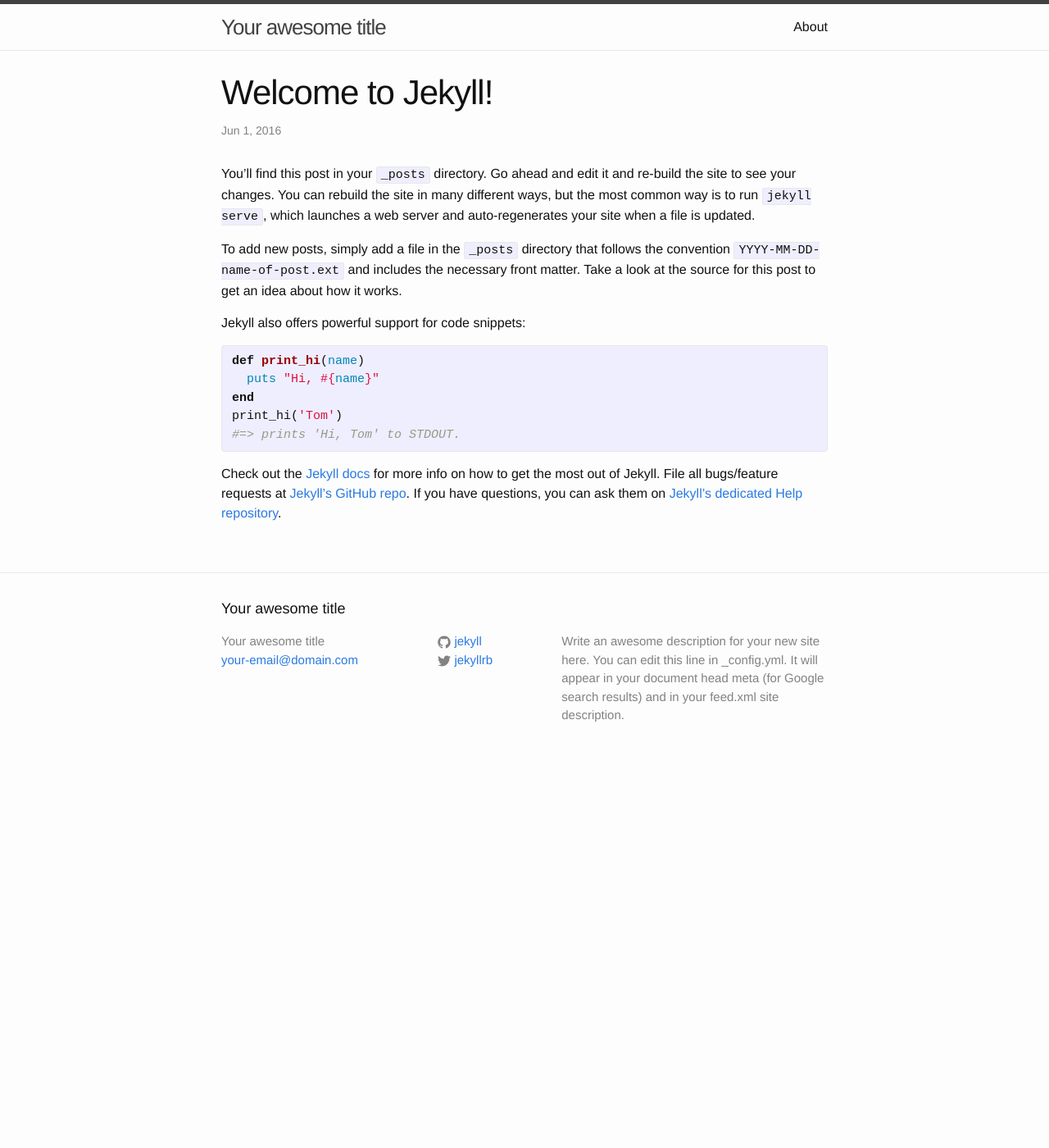
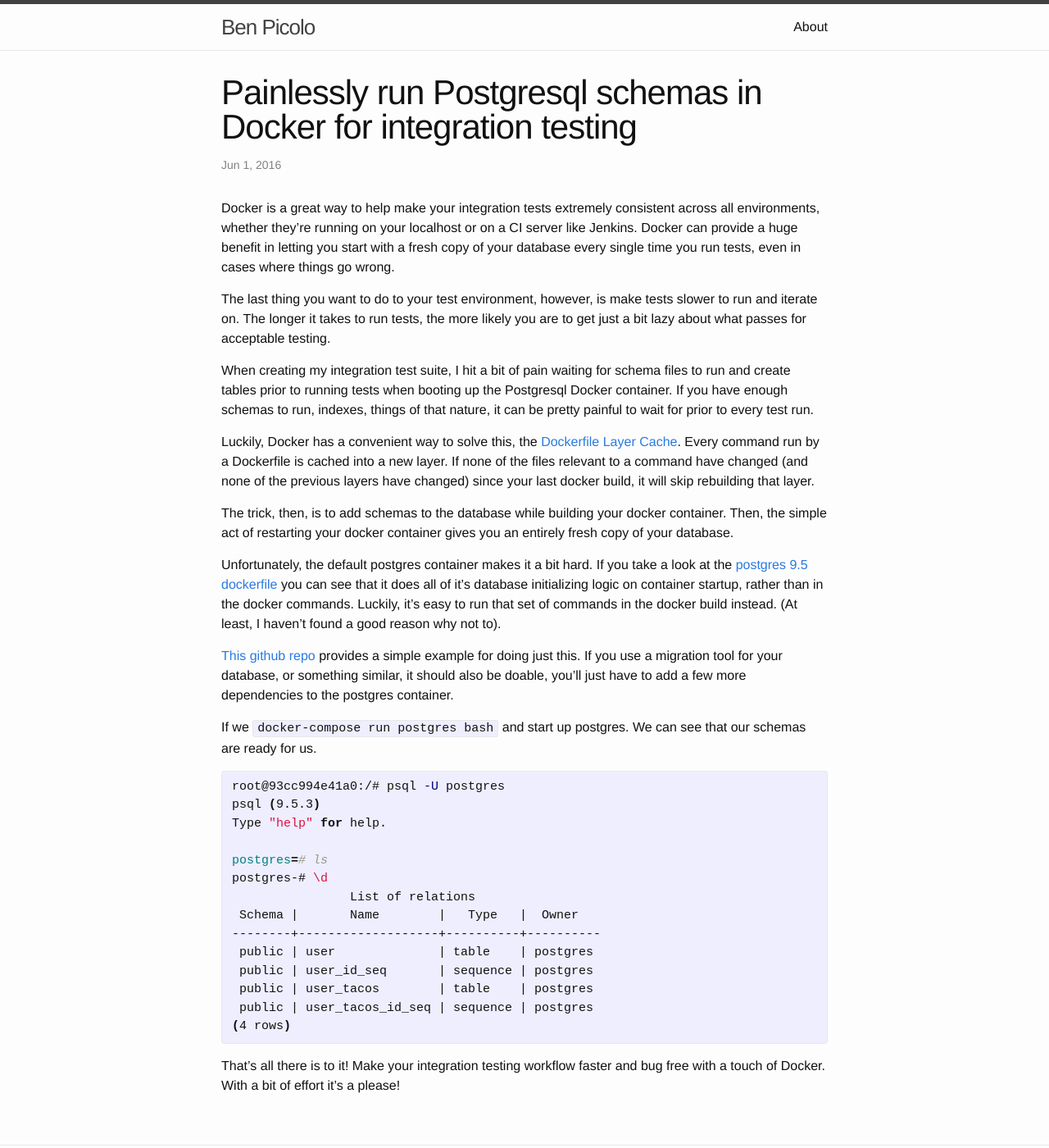
Before and after one commit to bpicolo/bpicolo.github.io, a Jekyll site: the page built from _posts/2016-06-01-welcome-to-jekyll.markdown, in a window 1280 px wide and 1400 px high. Shown: the whole window at 82% size. Built offline with Jekyll 4.4.1, drawn with Linux system fonts in a browser that asks for light colours; some of the changed text lies outside the part shown.

Commit message:
A realish first blog post

```diff
--- a/_config.yml
+++ b/_config.yml
@@ -1,14 +1,12 @@
 # Site settings
-title: Your awesome title
-email: your-email@domain.com
+title: Ben Picolo
+email: be.picolo@gmail.com
 description: > # this means to ignore newlines until "baseurl:"
-  Write an awesome description for your new site here. You can edit this
-  line in _config.yml. It will appear in your document head meta (for
-  Google search results) and in your feed.xml site description.
+  Programming best practices as best as I know how.
 baseurl: "" # the subpath of your site, e.g. /blog/
-url: "http://yourdomain.com" # the base hostname & protocol for your site
-twitter_username: jekyllrb
-github_username:  jekyll
+url: "http://bpicolo.github.io" # the base hostname & protocol for your site
+twitter_username: benpicolo
+github_username:  bpicolo
 
 # Build settings
 markdown: kramdown
--- a/_posts/2016-06-01-welcome-to-jekyll.markdown
+++ b/_posts/2016-06-01-welcome-to-jekyll.markdown
@@ -1,25 +1,66 @@
 ---
 layout: post
-title:  "Welcome to Jekyll!"
+title:  "Painlessly run Postgresql schemas in Docker for integration testing"
 date:   2016-06-01 14:52:52
-categories: jekyll update
+categories: docker testing
 ---
-You’ll find this post in your `_posts` directory. Go ahead and edit it and re-build the site to see your changes. You can rebuild the site in many different ways, but the most common way is to run `jekyll serve`, which launches a web server and auto-regenerates your site when a file is updated.
+Docker is a great way to help make your integration tests extremely consistent
+across all environments, whether they're running on your localhost or on a CI
+server like Jenkins. Docker can provide a huge benefit in letting you start
+with a fresh copy of your database every single time you run tests, even in
+cases where things go wrong.
 
-To add new posts, simply add a file in the `_posts` directory that follows the convention `YYYY-MM-DD-name-of-post.ext` and includes the necessary front matter. Take a look at the source for this post to get an idea about how it works.
+The last thing you want to do to your test environment, however, is make tests slower to run and iterate
+on. The longer it takes to run tests, the more likely you are to get just a bit
+lazy about what passes for acceptable testing.
 
-Jekyll also offers powerful support for code snippets:
+When creating my integration test suite, I hit a bit of pain waiting for schema
+files to run and create tables prior to running tests when booting up
+the Postgresql Docker container. If you have enough schemas to run, indexes, things
+of that nature, it can be pretty painful to wait for prior to every test run.
 
-{% highlight ruby %}
-def print_hi(name)
-  puts "Hi, #{name}"
-end
-print_hi('Tom')
-#=> prints 'Hi, Tom' to STDOUT.
+Luckily, Docker has a convenient way to solve this, the [Dockerfile Layer Cache][docker-cache].
+Every command run by a Dockerfile is cached into a new layer. If none of the files
+relevant to a command have changed (and none of the previous layers have changed)
+since your last docker build, it will skip rebuilding that layer.
+
+The trick, then, is to add schemas to the database while building your docker container.
+Then, the simple act of restarting your docker container gives you an entirely
+fresh copy of your database.
+
+Unfortunately, the default postgres container makes it a bit hard. If you take
+a look at the [postgres 9.5 dockerfile][default-dockerfile] you can see that it
+does all of it's database initializing logic on container startup, rather than
+in the docker commands. Luckily, it's easy to run that set of commands in the
+docker build instead. (At least, I haven't found a good reason why not to).
+
+[This github repo][example] provides a simple example for doing just this. If you
+use a migration tool for your database, or something similar, it should also be doable,
+you'll just have to add a few more dependencies to the postgres container.
+
+If we `docker-compose run postgres bash` and start up postgres. We can see that
+our schemas are ready for us.
+
+{% highlight bash %}
+root@93cc994e41a0:/# psql -U postgres
+psql (9.5.3)
+Type "help" for help.
+
+postgres=# ls
+postgres-# \d
+                List of relations
+ Schema |       Name        |   Type   |  Owner
+--------+-------------------+----------+----------
+ public | user              | table    | postgres
+ public | user_id_seq       | sequence | postgres
+ public | user_tacos        | table    | postgres
+ public | user_tacos_id_seq | sequence | postgres
+(4 rows)
 {% endhighlight %}
 
-Check out the [Jekyll docs][jekyll] for more info on how to get the most out of Jekyll. File all bugs/feature requests at [Jekyll’s GitHub repo][jekyll-gh]. If you have questions, you can ask them on [Jekyll’s dedicated Help repository][jekyll-help].
+That's all there is to it! Make your integration testing workflow faster and
+bug free with a touch of Docker. With a bit of effort it's a please!
 
-[jekyll]:      http://jekyllrb.com
-[jekyll-gh]:   https://github.com/jekyll/jekyll
-[jekyll-help]: https://github.com/jekyll/jekyll-help
+[docker-cache]: https://docs.docker.com/engine/userguide/eng-image/dockerfile_best-practices/#build-cache
+[example]: https://github.com/bpicolo/postgres-docker-layer-cache-schemas
+[default-dockerfile]: https://github.com/docker-library/postgres/blob/04b1d366d51a942b88fff6c62943f92c7c38d9b6/9.5/Dockerfile
```
